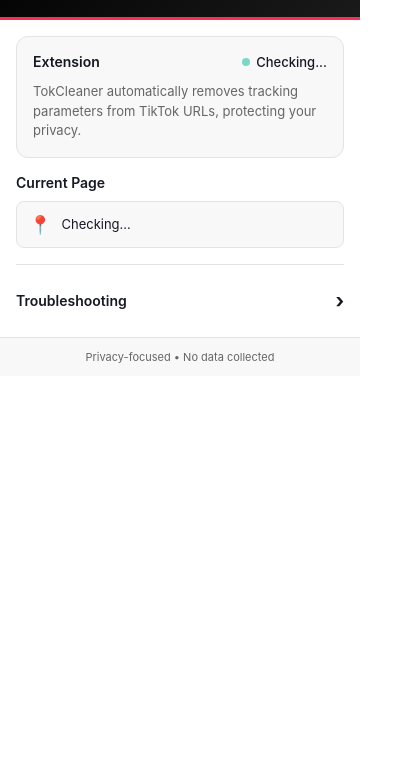
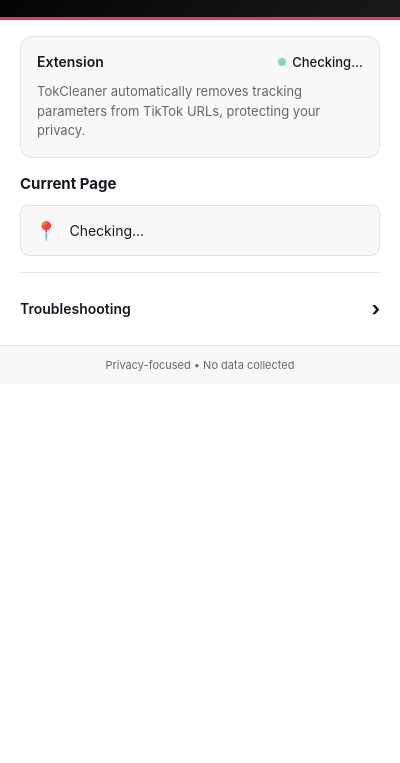
Before and after one commit to jakedgrant/TokCleaner, a browser extension: page Shared (Extension)/Resources/popup.html in a window 400 px wide. Shown: the part 81-844 px from the top of the page. Drawn offline with Linux system fonts and the light colour scheme.

Commit message:
Fix popup layout

```diff
--- a/Shared (Extension)/Resources/popup.css
+++ b/Shared (Extension)/Resources/popup.css
@@ -17,7 +17,9 @@
 }
 
 body {
-    width: 360px;
+    min-width: 320px;
+    max-width: 420px;
+    width: 100%;
     font-family: -apple-system, BlinkMacSystemFont, "Segoe UI", Roboto, sans-serif;
     font-size: 14px;
     color: var(--text-primary);
@@ -28,7 +30,7 @@
 .header {
     background: linear-gradient(135deg, var(--tiktok-black) 0%, #1a1a1a 100%);
     color: white;
-    padding: 20px;
+    padding: 20px 5%;
     border-bottom: 3px solid var(--tiktok-pink);
 }
 
@@ -57,7 +59,7 @@
 
 /* Content */
 .content {
-    padding: 16px;
+    padding: 16px 5%;
 }
 
 .status-card {
@@ -113,21 +115,21 @@
 }
 
 h3 {
-    font-size: 14px;
-    font-weight: 600;
-    margin-bottom: 10px;
+    font-size: 15px;
+    font-weight: 700;
+    margin-bottom: 12px;
     color: var(--text-primary);
 }
 
 .page-info {
     display: flex;
     align-items: center;
-    gap: 10px;
-    padding: 12px;
+    gap: 12px;
+    padding: 14px;
     background: var(--bg-secondary);
     border: 1px solid var(--border-color);
     border-radius: 8px;
-    font-size: 13px;
+    font-size: 14px;
 }
 
 .page-icon {
@@ -255,7 +257,7 @@
 /* Footer */
 .footer {
     border-top: 1px solid var(--border-color);
-    padding: 12px 16px;
+    padding: 12px 5%;
     text-align: center;
     background: var(--bg-secondary);
 }
```
